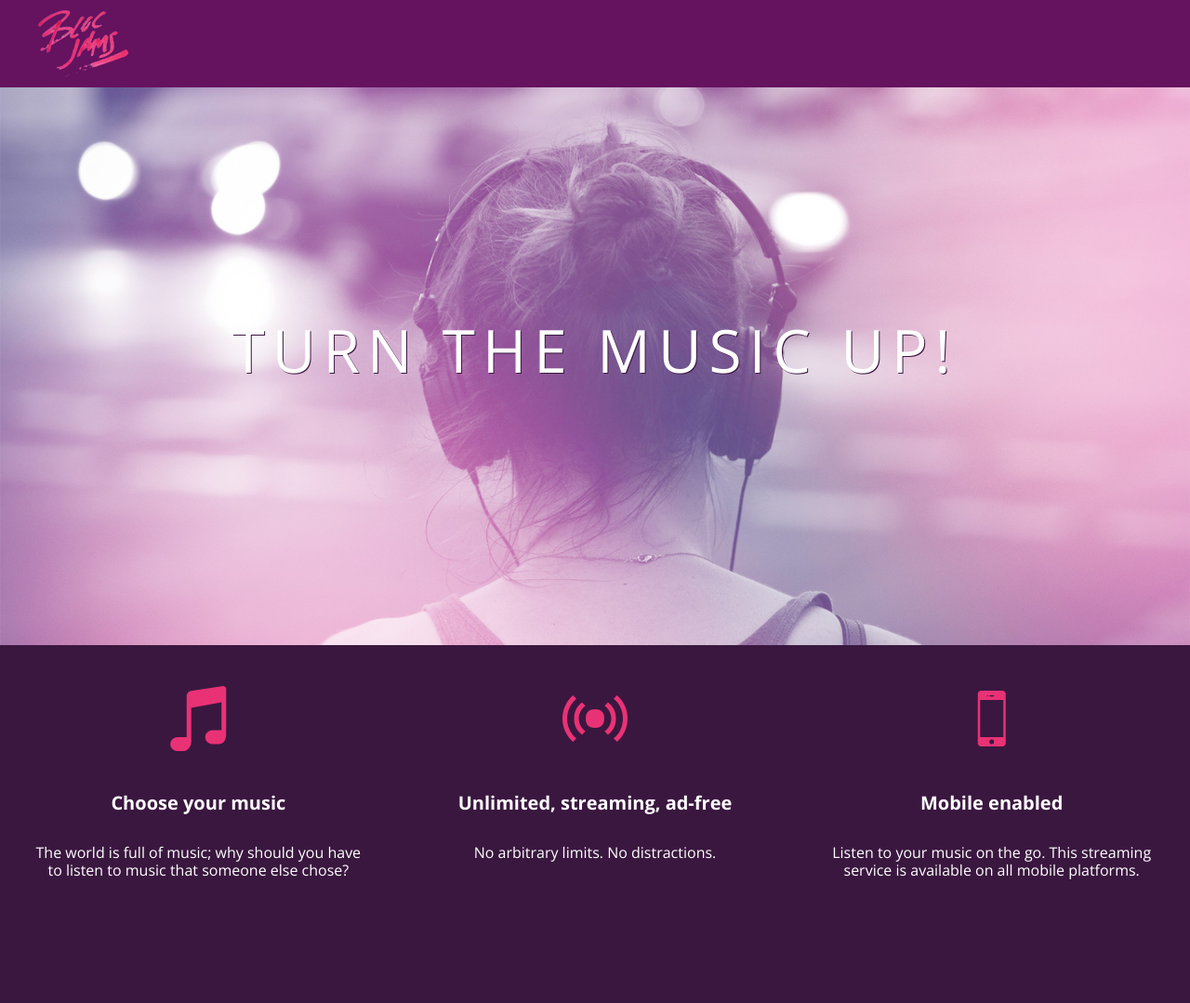
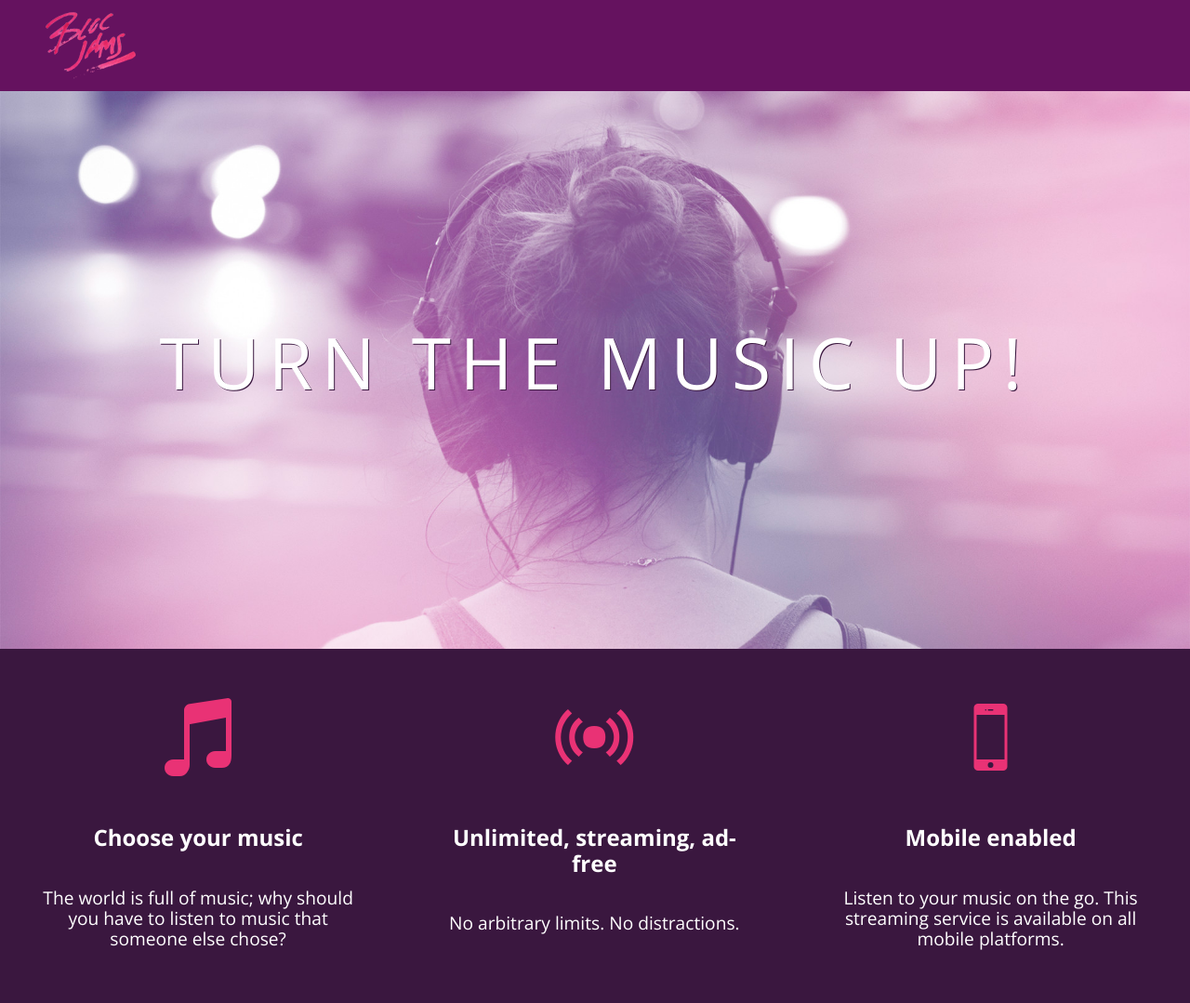
Before and after one commit to nagano564/bloc-jams, a plain HTML site: page index.html in a window 1280 px wide. Shown: the whole page at 93% size. Before the commit the page ends 993 px from the top, so only its background shows below. Drawn offline with nearby package versions, Linux system fonts and the light colour scheme.

Commit message:
chkpnt 4

```diff
--- a/index.html
+++ b/index.html
@@ -2,10 +2,13 @@
  <html>
      <head>
          <title>Bloc Jams</title>
+         <meta name="viewport" content="width+device=width, initial-scale=1">
          <link rel="stylesheet" type="text/css" href="http://fonts.googleapis.com/css?family=Open+Sans:400,800,600,700,300">
          <link rel="stylesheet" type="text/css" href="http://code.ionicframework.com/ionicons/2.0.1/css/ionicons.min.css">
          <link rel="stylesheet" type="text/css" href="styles/normalize.css">
-         <link rel="stylesheet" type="text/css" href="styles/main.css"
+         <link rel="stylesheet" type="text/css" href="styles/main.css">
+         <link rel="stylesheet" type="text/css" href="styles/landing.css">
+
      </head>
      <body class="landing">
          <nav class="navbar"> <img src="assets/images/bloc_jams_logo.png" alt="bloc jams logo" class="logo"><!-- navigation bar -->
@@ -13,18 +16,18 @@
          <section class="hero-content"> <!-- hero content -->
             <h1 class= "hero-title">Turn the music up!</h1>
          </section>
-         <section class="selling-points"> <!-- selling points -->
-             <div class="point">
+         <section class="clearfix"> <!-- selling points -->
+             <div class="point column third">
                  <span class="ion-music-note"></span>
                  <h5 class="point-title">Choose your music</h5>
                  <p class="point-description">The world is full of music; why should you have to listen to music that someone else chose?</p>
              </div>
-              <div class="point">
+              <div class="point column third">
                  <span class="ion-radio-waves"></span>
                  <h5 class="point-title">Unlimited, streaming, ad-free</h5>
                  <p class="point-description">No arbitrary limits. No distractions.</p>
              </div>
-              <div class="point">
+              <div class="point column third">
                  <span class="ion-iphone"></span>
                  <h5 class="point-title">Mobile enabled</h5>
                  <p class="point-description">Listen to your music on the go. This streaming service is available on all mobile platforms.</p>
--- a/styles/landing.css
+++ b/styles/landing.css
@@ -0,0 +1,52 @@
+body.landing{
+    background-color: rgb(58,23,63);
+}
+
+.hero-content {
+     position: relative;
+     min-height: 600px;
+     background-image: url(../assets/images/bloc_jams_bg.jpg);
+     background-repeat: no-repeat;
+     background-position: center center;
+     background-size: cover;
+}
+
+.hero-content .hero-title {
+     position: absolute;
+     top: 40%;
+     -webkit-transform: translateY(-50%);
+     -moz-transform: translateY(-50%);
+     -ms-transform: translateY(-50%);
+     transform: translateY(-50%);
+     width: 100%;
+     text-align: center;
+     font-size: 4rem;
+     font-weight: 300;
+     text-transform: uppercase;
+     letter-spacing: 0.5rem;
+     text-shadow: 1px 1px 0px rgb(58,23,63);
+ }
+
+.selling-points {
+     position: relative;
+
+
+ }
+
+ .point {
+
+     position: relative;
+     padding: 2rem;
+     text-align: center;
+ }
+
+.point .point-title {
+     font-size: 1.25rem;
+ }
+
+ .ion-music-note,
+ .ion-radio-waves,
+ .ion-iphone {
+     color: rgb(233,50,117);
+     font-size: 5rem;
+ }
--- a/styles/main.css
+++ b/styles/main.css
@@ -1,3 +1,11 @@
+*, *::before, *::after{
+    -moz-box-sizing: border-box;
+    -webkit-box-sizing:border-box;
+    box-sizing: border-box;
+
+}
+
+
 html{
     height: 100%;
     font-size: 100;
@@ -10,9 +18,6 @@ body{
 
 }
 
-body.landing{
-    background-color: rgb(58,23,63);
-}
 
  .navbar {
      padding: 0.5rem;
@@ -24,55 +29,41 @@ body.landing{
      left: 2rem;
  }
 
-.hero-content {
-     position: relative;
-     min-height: 600px;
-     background-image: url(../assets/images/bloc_jams_bg.jpg);
-     background-repeat: no-repeat;
-     background-position: center center;
-     background-size: cover;
+.container{
+    margin: 0 auto;
+    max-width: 64rem;
 }
 
-.hero-content .hero-title {
-     position: absolute;
-     top: 40%;
-     -webkit-transform: translateY(-50%);
-     -moz-transform: translateY(-50%);
-     -ms-transform: translateY(-50%);
-     transform: translateY(-50%);
-     width: 100%;
-     text-align: center;
-     font-size: 4rem;
-     font-weight: 300;
-     text-transform: uppercase;
-     letter-spacing: 0.5rem;
-     text-shadow: 1px 1px 0px rgb(58,23,63);
- }
+@media (min-width: 640px){
+    html { font-size: 112%; }
+}
 
-.selling-points {
-     position: relative;
-     display: table;
-     width: 100%;
-     -webkit-box-sizing: border-box;
-     -moz-box-sizing: border-box;
-     box-sizing: border-box; /* we'll explain this in a resource */
- }
+@media (min-width: 1024px){
+    html { font-size: 120%; }
+}
 
- .point {
-     display: table-cell;
-     position: relative;
-     width: 33.3%;
-     padding: 2rem;
-     text-align: center;
- }
+.column{
+    float: left;
+    padding-left:1rem;
+    padding-right: 1rem;
+}
 
-.point .point-title {
-     font-size: 1.25rem;
- }
 
- .ion-music-note,
- .ion-radio-waves,
- .ion-iphone {
-     color: rgb(233,50,117);
-     font-size: 5rem;
- }
+     .column.full { width: 100%; }
+     .column.two-thirds { width: 66.7%; }
+     .column.half { width: 50%; }
+     .column.third { width: 33.3%; }
+     .column.fourth { width: 25%; }
+     .column.flow-opposite { float: right; }
+
+.clearfix::before,
+
+.clearfix::after{
+
+    content: "";
+    display: table;
+}
+
+.clearfix::after{
+    clear: both;
+}
```
